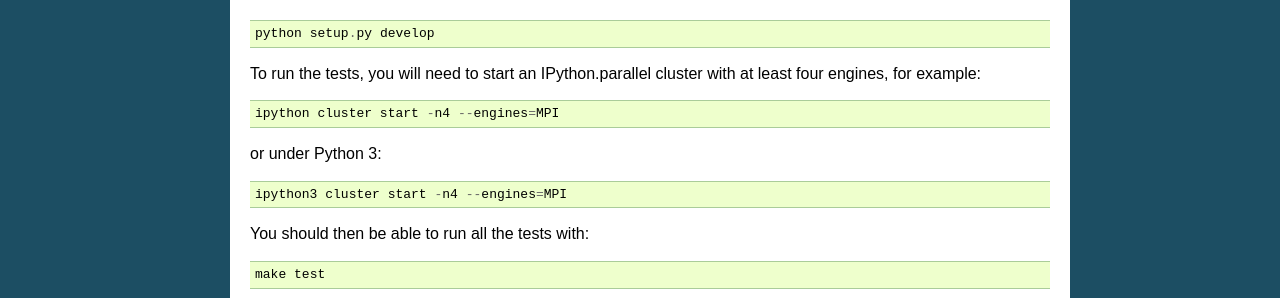
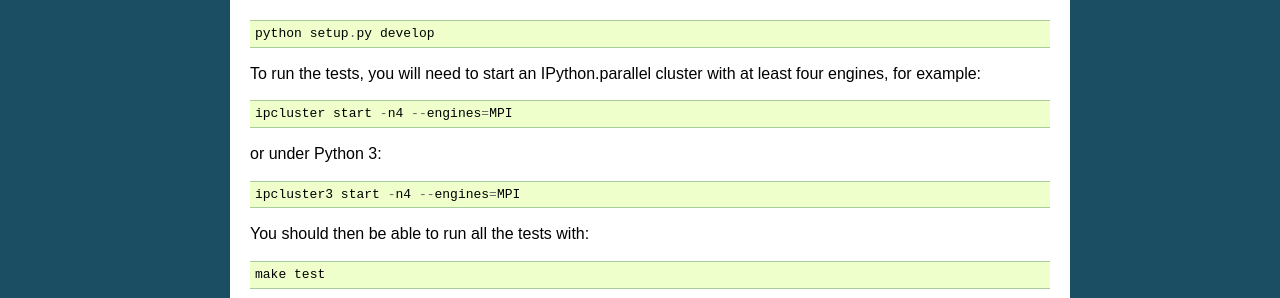
Before and after one commit to enthought/distarray, a Sphinx documentation site: the page built from docs/source/index.rst, in a window 1280 px wide. Shown: the part 691-989 px from the top of the page. Built offline with Sphinx 7.4.7, drawn with Linux system fonts in a browser that asks for light colours; formulas are drawn with MathJax 3; pages that are not in the unit, such as notebooks, are missing from menus.

Commit message:
Fix `ipcluster` instructions.

```diff
--- a/docs/source/index.rst
+++ b/docs/source/index.rst
@@ -49,11 +49,11 @@
 To run the tests, you will need to start an IPython.parallel cluster with at
 least four engines, for example::
 
-    ipython cluster start -n4 --engines=MPI
+    ipcluster start -n4 --engines=MPI
 
 or under Python 3::
 
-    ipython3 cluster start -n4 --engines=MPI
+    ipcluster3 start -n4 --engines=MPI
 
 You should then be able to run all the tests with::
 
```
